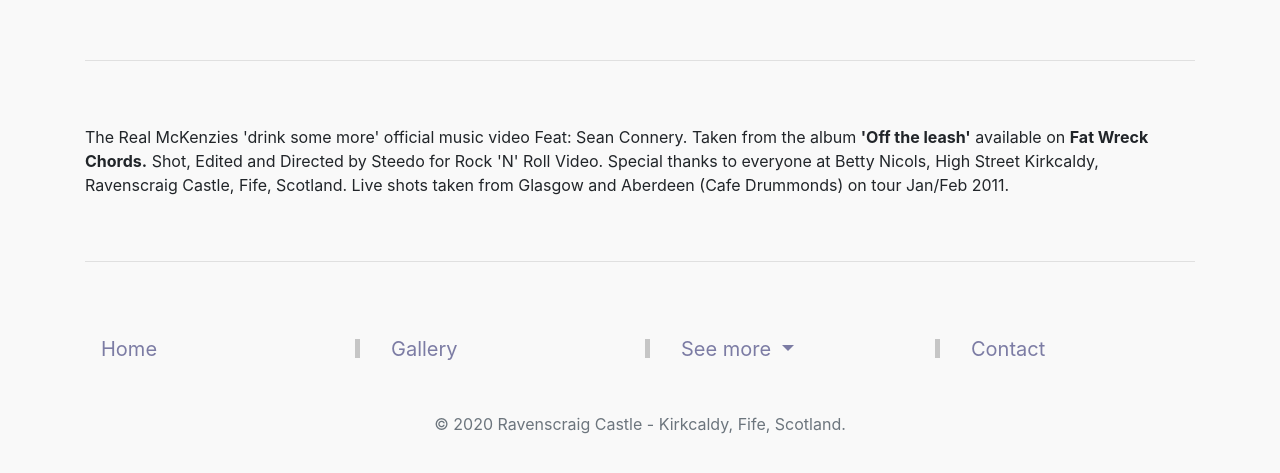
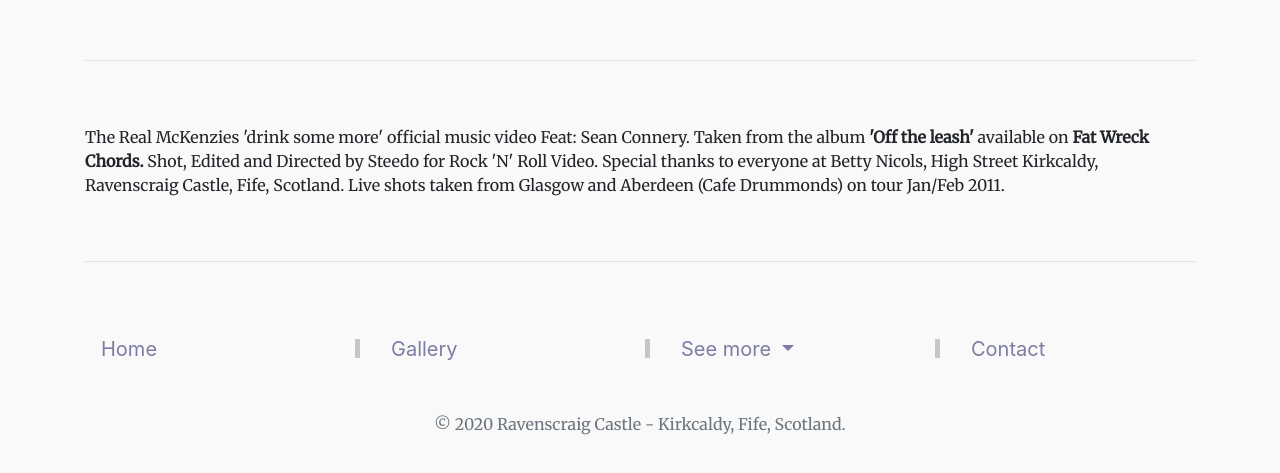
Before and after one commit to adrian9211/Authoring-a-Website-Ravenscraig-Castle, a plain HTML site: page contact.html in a window 1280 px wide. Shown: the part 1619-2092 px from the top of the page. Drawn offline with nearby package versions, Linux system fonts and the light colour scheme.

Commit message:
fonts changed. Last update.

```diff
--- a/contact.html
+++ b/contact.html
@@ -14,6 +14,13 @@
 
     <!-- Link to external styles -->
     <link rel="stylesheet" href="css/style.css">
+
+    <!-- Font import -->
+    <link rel="preconnect" href="https://fonts.gstatic.com">
+    <link href="https://fonts.googleapis.com/css2?family=Merriweather:wght@300;400&display=swap" rel="stylesheet">
+    <link href="https://fonts.googleapis.com/css2?family=Arvo&display=swap" rel="stylesheet">
+
+
 
     <title>Ravenscraig Castle</title>
   </head>
--- a/css/style.css
+++ b/css/style.css
@@ -4,6 +4,7 @@
 
 .navbar {
     background-color: #F9F9F9;
+    font-family: 'Merriweather', serif;
 }
 
 #submitBtn {
@@ -14,6 +15,7 @@
 
 #contactContainer {
     margin-top: 50px;
+    font-family: 'Merriweather', serif;
 }
 
 .nav-link, a {
@@ -54,6 +56,7 @@
 
  .mainHeading {
      padding: 1em;
+     font-family: 'Arvo', serif;
  }
 
  hr {
@@ -98,3 +101,15 @@
   .embed-responsive {
       margin-top: 3em;
   }
+
+  .footer {
+    font-family: 'Merriweather', serif;
+  }
+
+  footer {
+    font-family: 'Merriweather', serif;
+  }
+
+  p {
+    font-family: 'Merriweather', serif;
+  }
```
Also changed, not shown: gallery.html (+7 -0 lines), index.html (+7 -1 lines).
